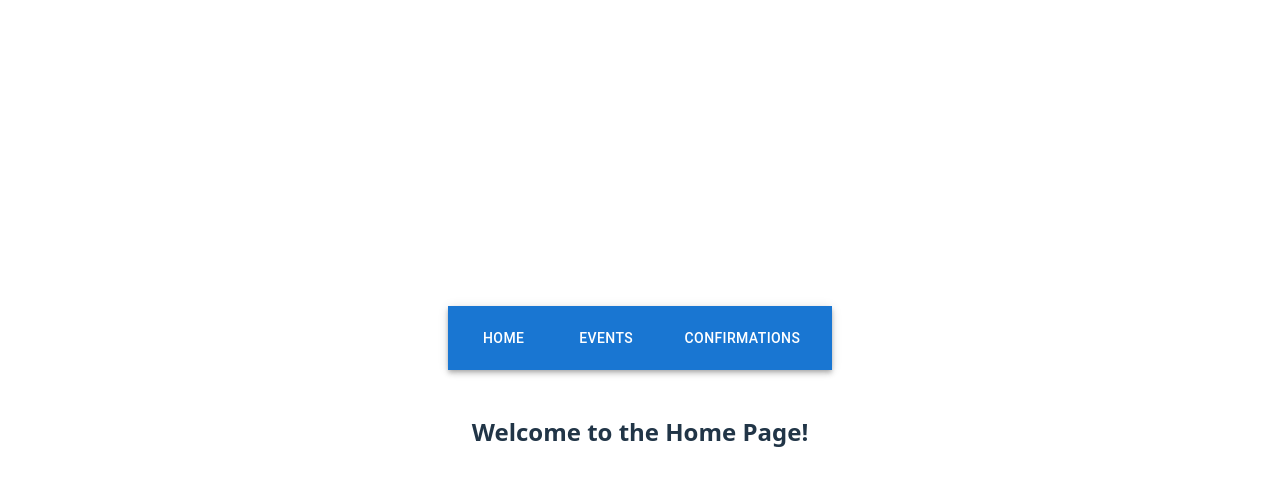
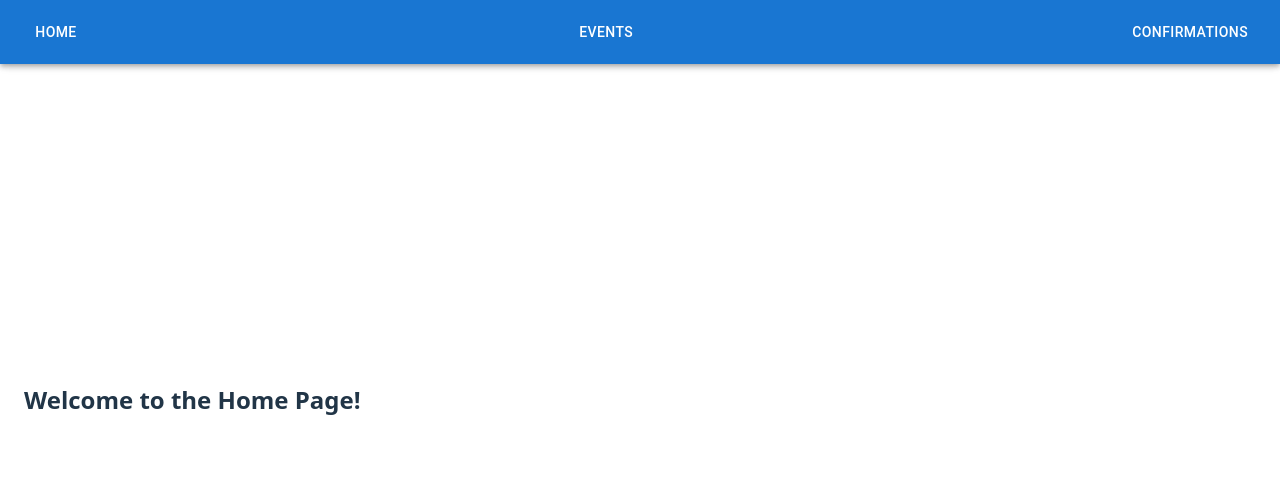
Before and after one commit to tgillysuit/OpenCourt, a React (Vite) app in the folder src/frontend/opencourt/: page / in a window 1280 px wide. Shown: the top 486 px of the page. Built offline with nearby package versions, Linux system fonts and the light colour scheme.

Commit message:
Positioned the nav bar

```diff
--- a/src/frontend/opencourt/src/App.jsx
+++ b/src/frontend/opencourt/src/App.jsx
@@ -1,5 +1,5 @@
 //import './Temp.css'
-import './App.css'
+//import './App.css'
 import { useState } from 'react';
 import { AppBar, Toolbar, Button, Typography, Box } from "@mui/material"
 
@@ -25,8 +25,9 @@ function App() {
   };
 
   return (
-    <>
-      <AppBar position="static"
+
+      <Box sx={{ width: '100vw' }}>
+        <AppBar position="fixed"
           color="primary">
             <Toolbar sx={{ justifyContent: "space-between" }}>
               <Button
@@ -45,13 +46,14 @@ function App() {
                 Confirmations
               </Button>
             </Toolbar>
-
           </AppBar>
-
           <Box sx={{ padding: 3}}>
           {renderPage()}
         </Box>
-    </>
+      </Box>
+
+
+
   )
 }
 
```
Lines whose indentation alone changed are shown as unchanged.
